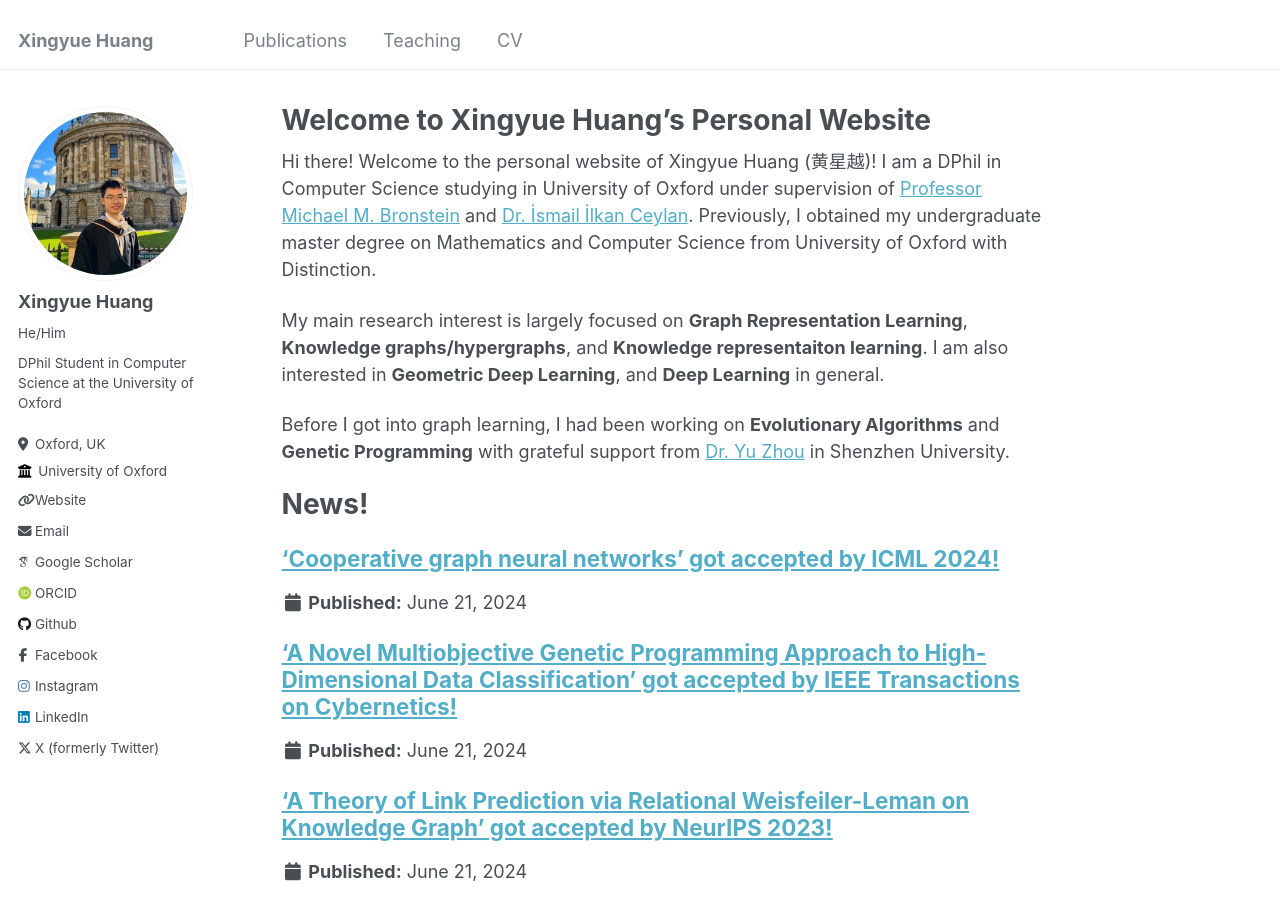
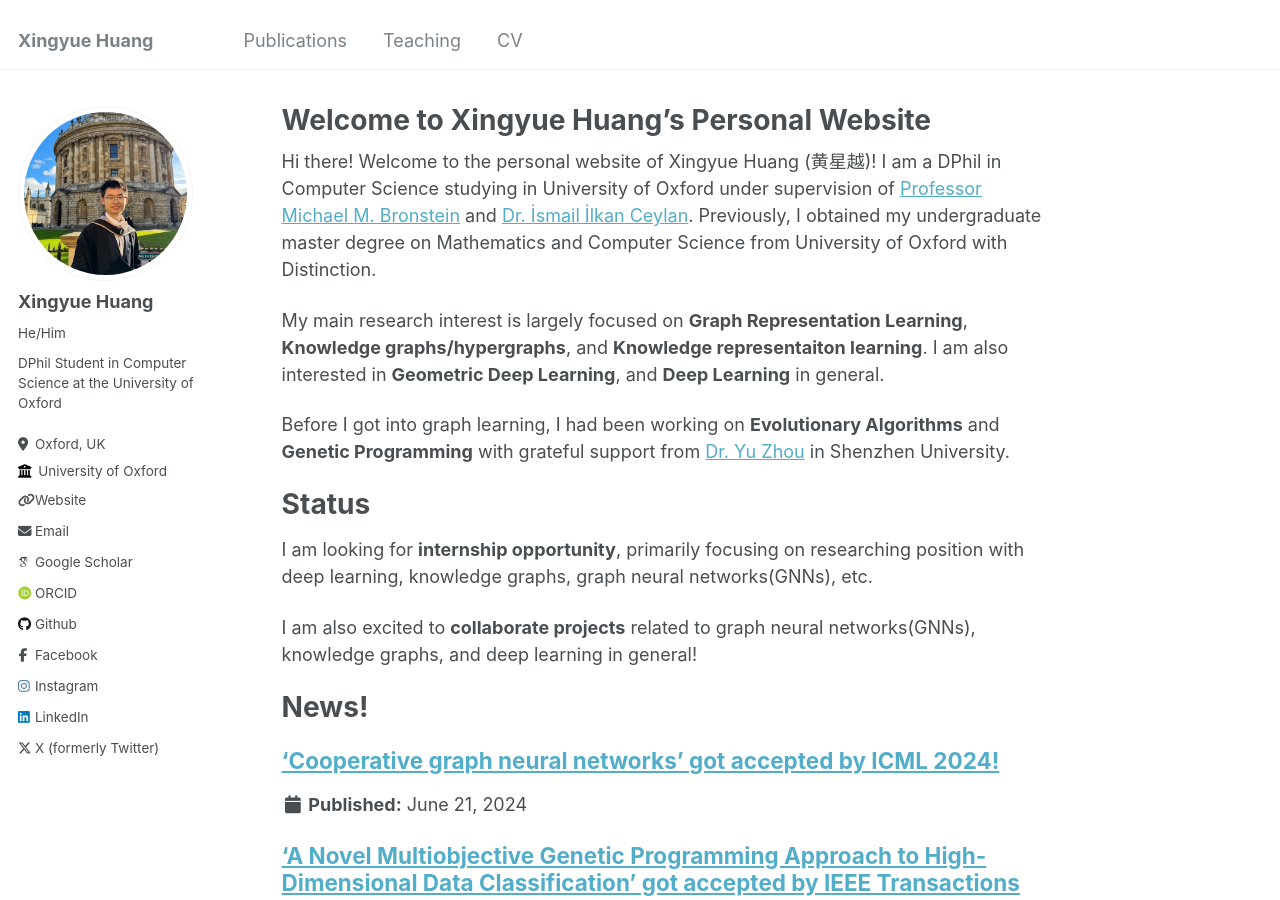
Before and after one commit to HxyScotthuang/HxyScotthuang.github.io, a Jekyll site: the page built from _pages/about.md, in a window 1280 px wide and 900 px high. Built offline with Jekyll 4.4.1, drawn with Linux system fonts in a browser that asks for light colours; some web fonts are replaced.

Commit message:
update status

```diff
--- a/_pages/about.md
+++ b/_pages/about.md
@@ -14,6 +14,13 @@ My main research interest is largely focused on **Graph Representation Learning*
 Before I got into graph learning, I had been working on **Evolutionary Algorithms** and **Genetic Programming** with grateful support from [Dr. Yu Zhou](https://yzhouszu.github.io/) in Shenzhen University.
 
 
+# Status
+
+I am looking for **internship opportunity**, primarily focusing on researching position with deep learning, knowledge graphs, graph neural networks(GNNs), etc.
+
+I am also excited to **collaborate projects** related to graph neural networks(GNNs), knowledge graphs, and deep learning in general!
+
+
 # News!
 
 {% for post in site.portfolio %}
```
